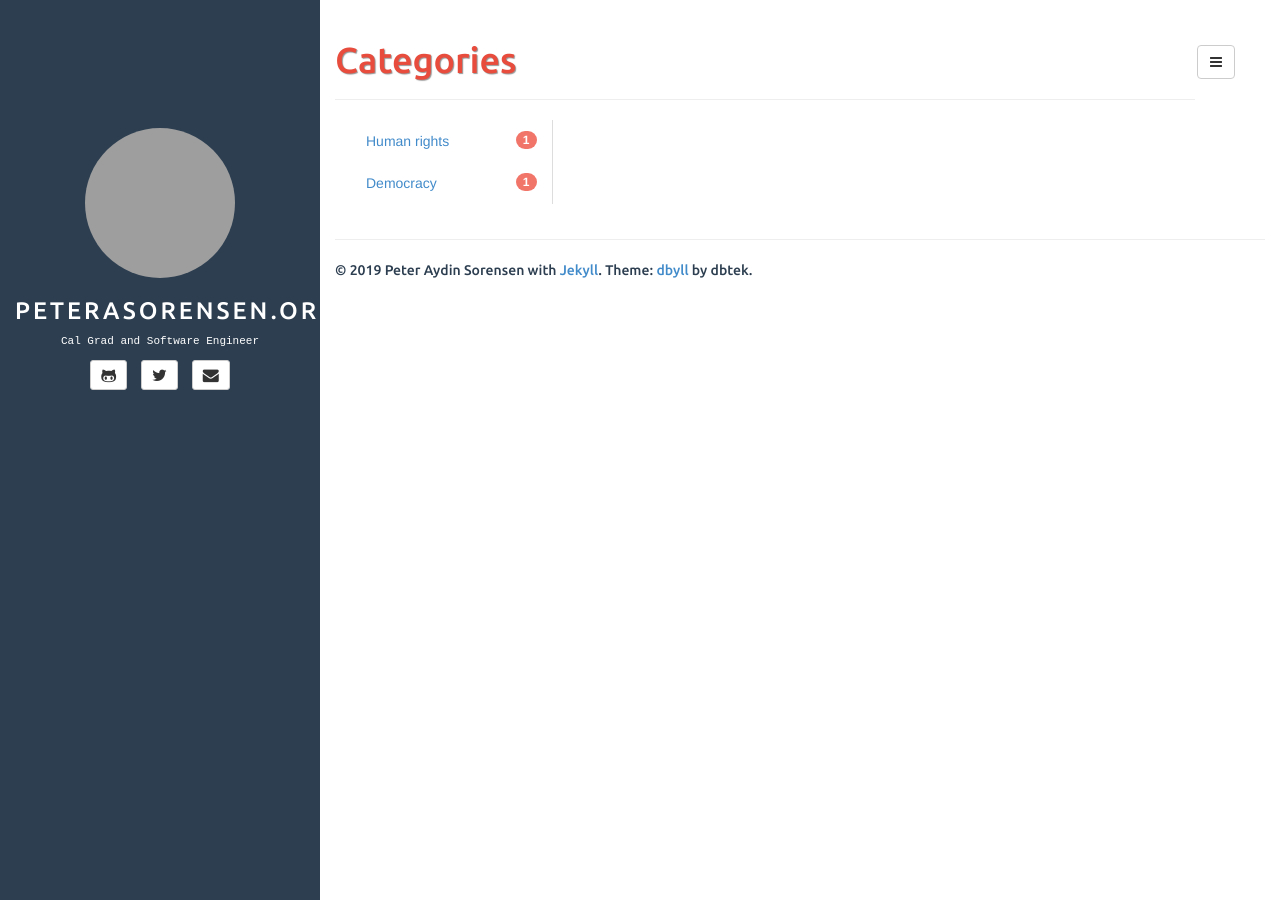
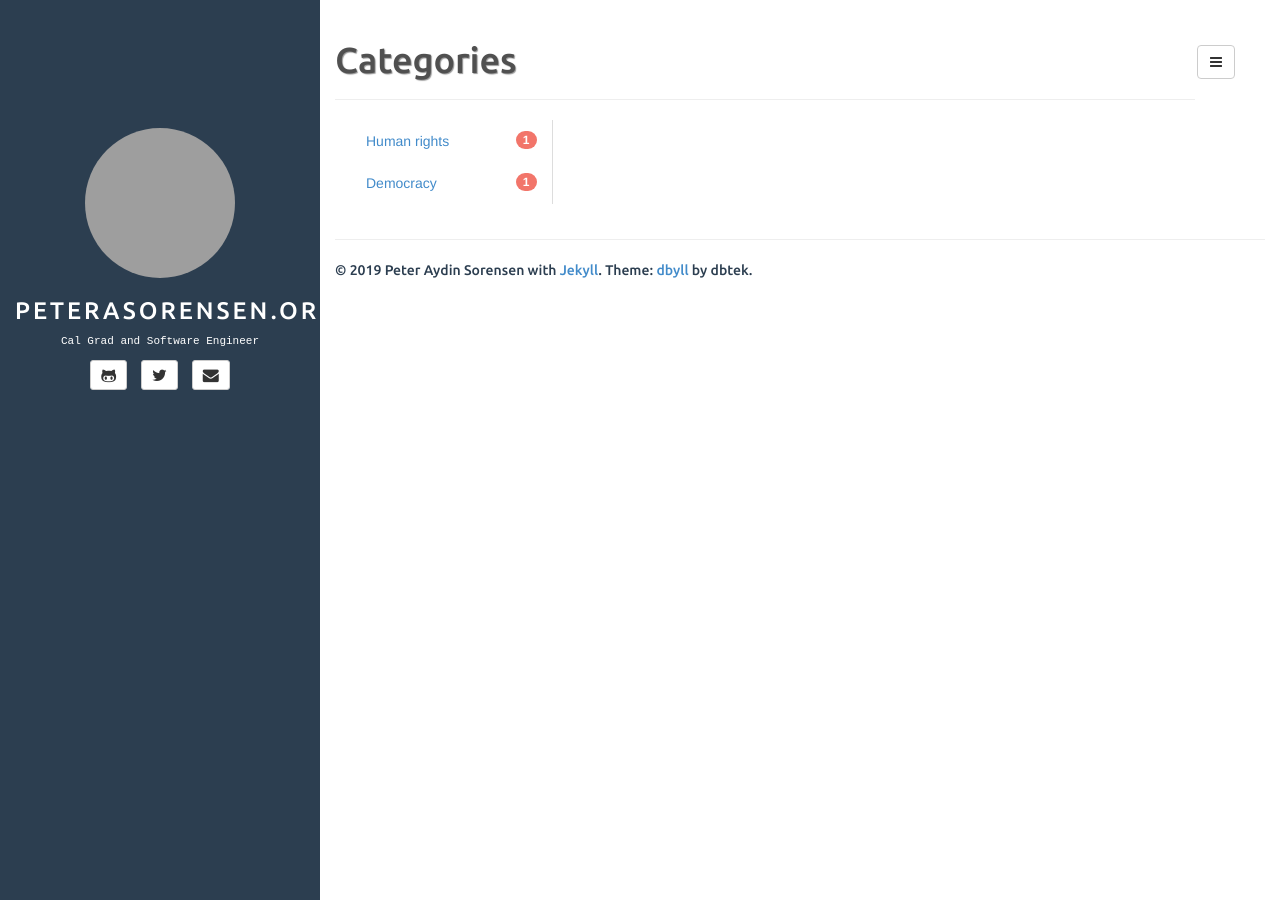
Before and after one commit to peterasorensen/blog, a Jekyll site: the page built from categories.html, in a window 1280 px wide. Built offline with Jekyll 4.4.1, drawn with Linux system fonts in a browser that asks for light colours; grey boxes are pictures that could not be loaded.

Commit message:
style changes

```diff
--- a/assets/css/style.css
+++ b/assets/css/style.css
@@ -82,7 +82,7 @@ article .share .gplus:hover {
 }
 
 .page-header {
-	color: #e74c3c;
+	color: #505050;
 	text-shadow: 1px 1px 1px rgba(150, 150, 150, 1);
 }
 
```
